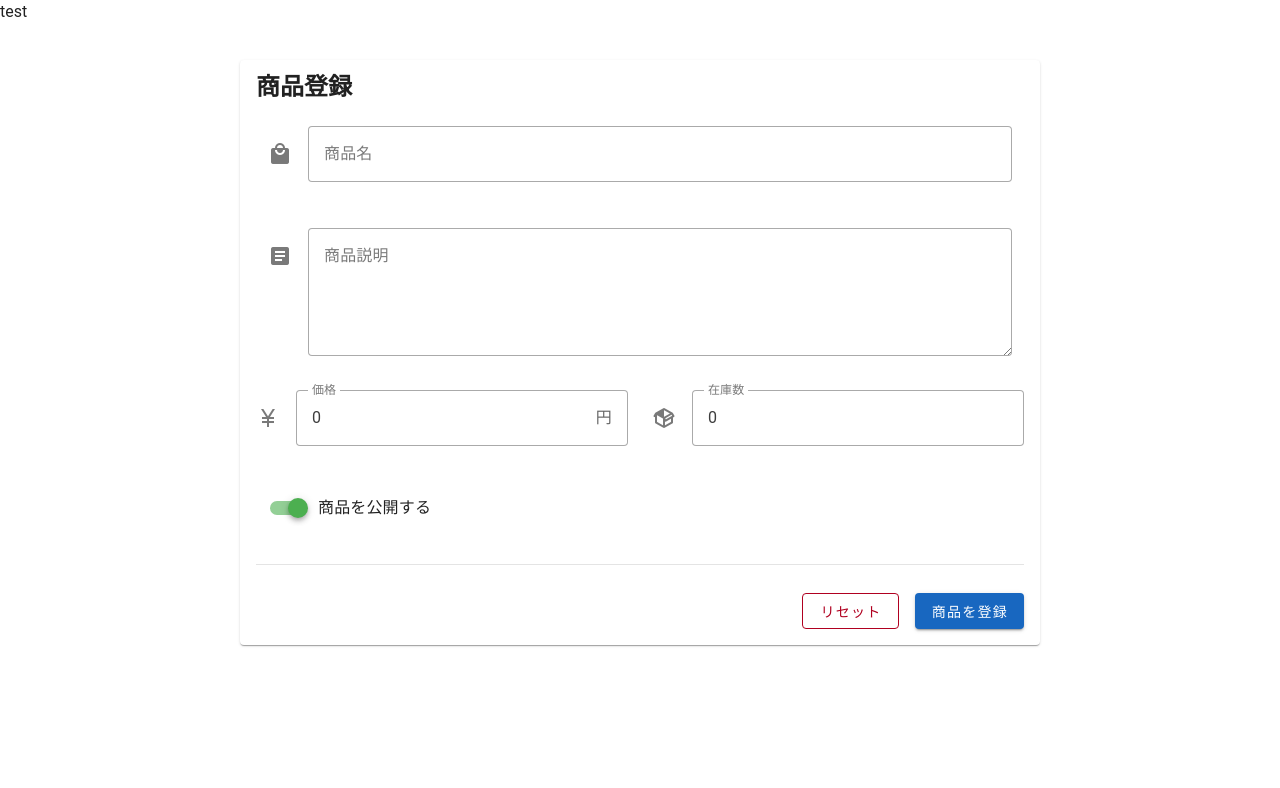
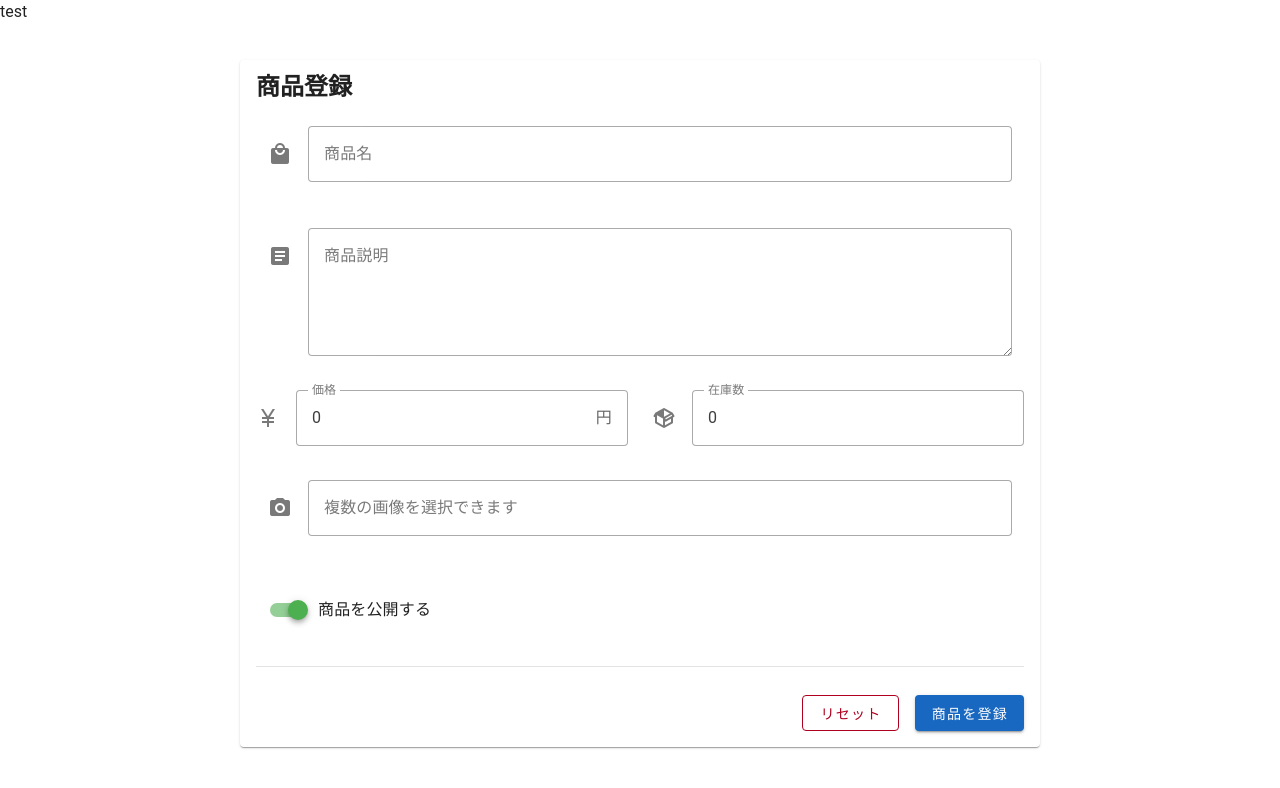
Before and after one commit to NKMAK/EC-Rails-Vue-practise, a Nuxt app in the folder frontend/: page /product-regist in a window 1280 px wide. Shown: the top 788 px of the page. Built offline with nearby package versions, Linux system fonts and the light colour scheme.

Commit message:
商品登録：画像アップロード機能追加

```diff
--- a/frontend/model/model.ts
+++ b/frontend/model/model.ts
@@ -15,4 +15,5 @@ export interface ProductData {
   price: number;
   stock_quantity: number;
   active: boolean;
+  images: File[];
 }
--- a/frontend/pages/product-regist/index.vue
+++ b/frontend/pages/product-regist/index.vue
@@ -10,6 +10,7 @@ const product = ref<ProductData>({
   price: 0,
   stock_quantity: 0,
   active: true,
+  images: [],
 });
 
 const submitForm = () => {
@@ -23,6 +24,7 @@ const resetForm = () => {
     price: 0,
     stock_quantity: 0,
     active: true,
+    images: [],
   };
 };
 </script>
@@ -81,6 +83,18 @@ const resetForm = () => {
             </v-col>
           </v-row>
           <v-col cols="12">
+            <v-file-input
+              v-model="product.images"
+              label="複数の画像を選択できます"
+              multiple
+              prepend-icon="mdi-camera"
+              accept="image/*"
+              variant="outlined"
+              :show-size="true"
+              chips
+            ></v-file-input>
+          </v-col>
+          <v-col cols="12">
             <v-switch
               v-model="product.active"
               label="商品を公開する"
--- a/frontend/service/product/registProduct.ts
+++ b/frontend/service/product/registProduct.ts
@@ -5,22 +5,25 @@ export const registProduct = async (
 ): Promise<boolean> => {
   const runtimeConfig = useRuntimeConfig();
   try {
+    const formData = new FormData();
+
+    Object.entries(productData).forEach(([key, value]) => {
+      if (key === "images" && Array.isArray(value)) {
+        value.forEach((image) => {
+          formData.append("product[images][]", image);
+        });
+      } else {
+        formData.append(`product[${key}]`, String(value));
+      }
+    });
+
+    // リクエスト送信
     const response = await fetch(runtimeConfig.public.baseApiUrl + "product", {
       method: "POST",
-      headers: {
-        "Content-Type": "application/json",
-      },
-      body: JSON.stringify({
-        product: {
-          title: productData.title,
-          description: productData.description,
-          price: productData.price,
-          stock_quantity: productData.stock_quantity,
-          active: productData.active,
-        },
-      }),
+      body: formData,
       credentials: "include",
     });
+
     const data = await response.json();
     console.log(data);
     return true;
```
